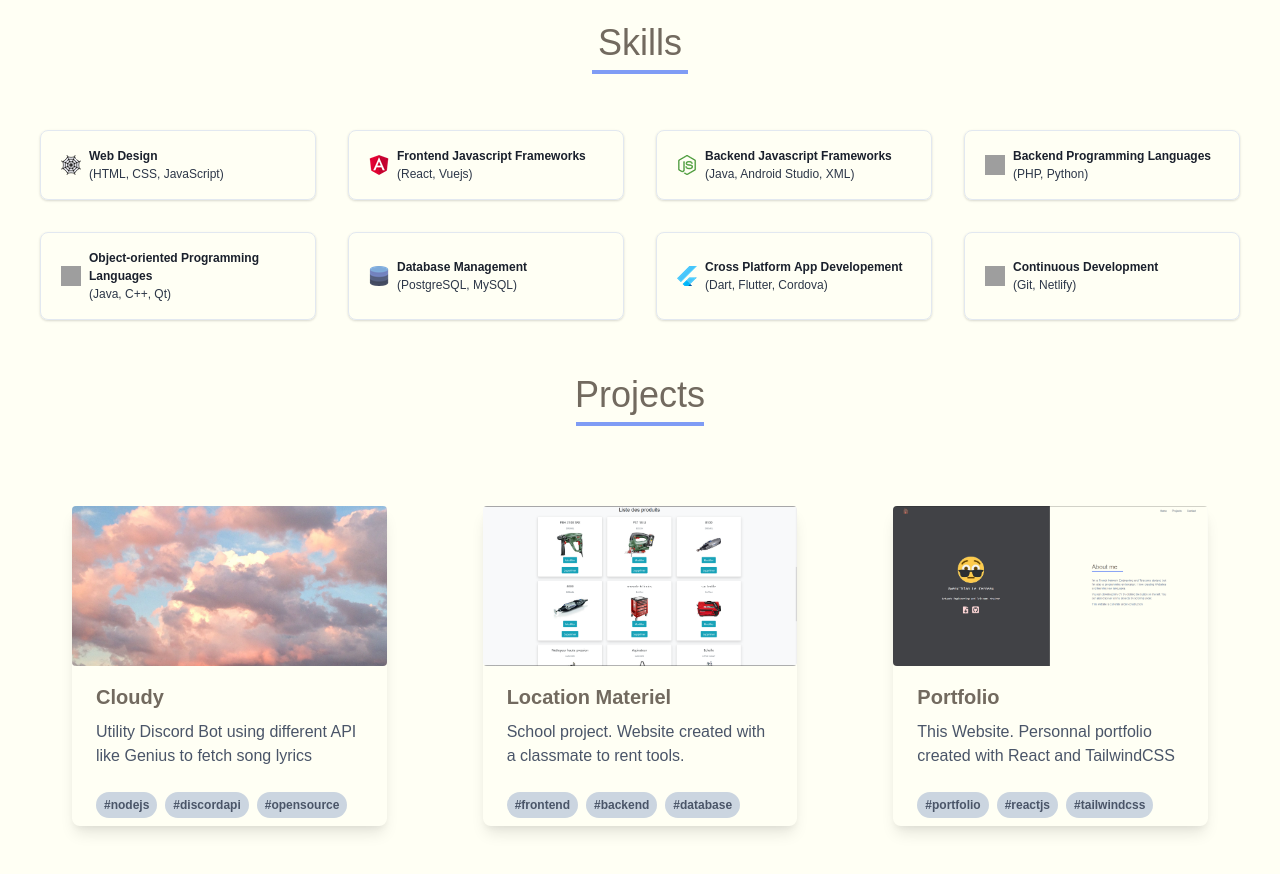
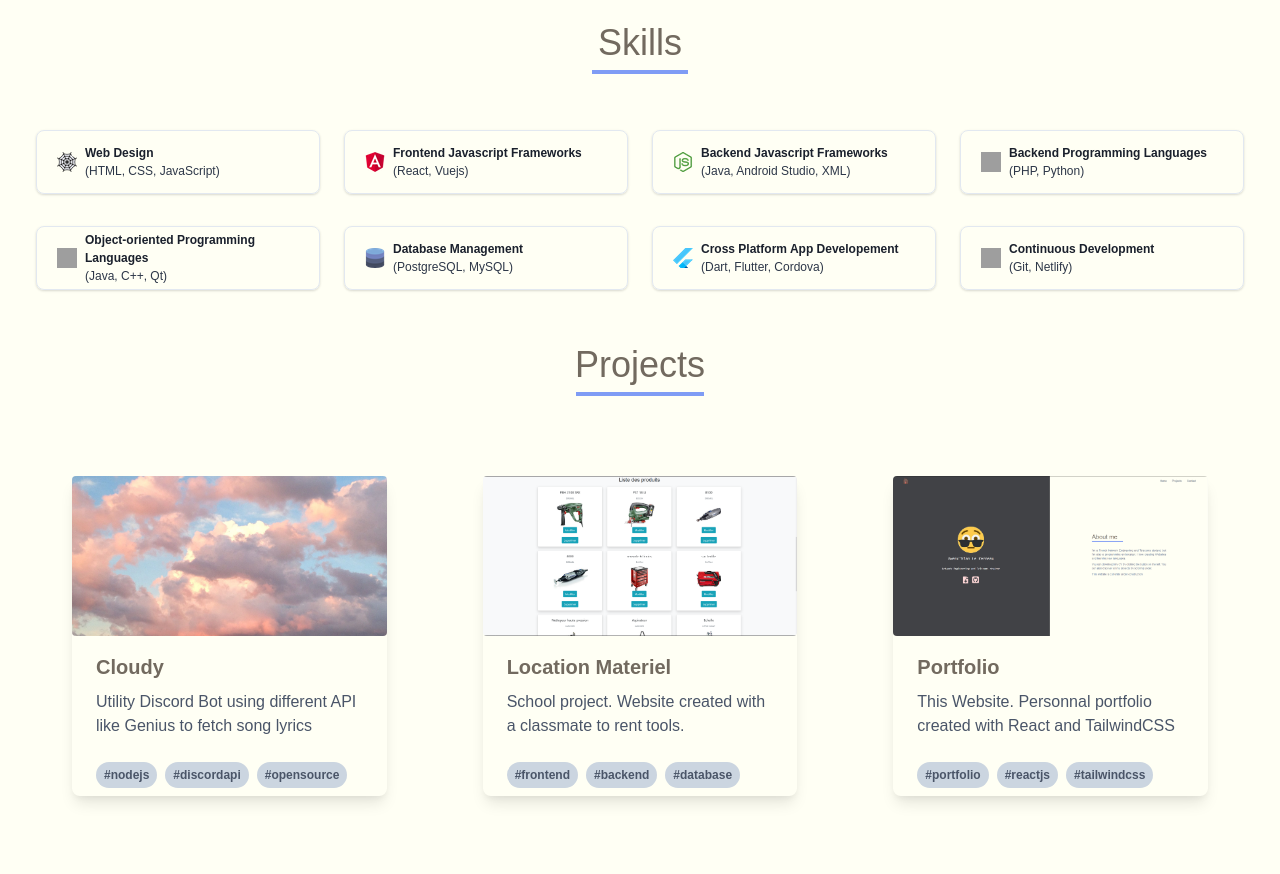
Before and after one commit to eIyth/portfolio-react, a React (Create React App) app: page / in a window 1280 px wide. Shown: the part 800-1674 px from the top of the page. Built offline with nearby package versions, Linux system fonts and the light colour scheme; grey boxes are pictures that could not be loaded.

Commit message:
Skills layout update

```diff
--- a/src/components/skillsCard.js
+++ b/src/components/skillsCard.js
@@ -3,7 +3,7 @@ import React from 'react';
 class SkillsCard extends React.Component{
     render() {
       return(
-        <div className="flex items-center mx-4 h-14 my-4 border border-gray-300 rounded-lg shadow">
+        <div className="flex items-center mx-3 h-16 my-4 border border-gray-300 rounded-lg shadow">
         <img className=" ml-5 w-5 h-5 gatsby-image-wrapper" src={this.props.image} alt={this.props.name} />
         <div className="flex-1 px-2 py-4">
           <div className="font-semibold text-xs text-gray-900">{this.props.name}</div>
```
